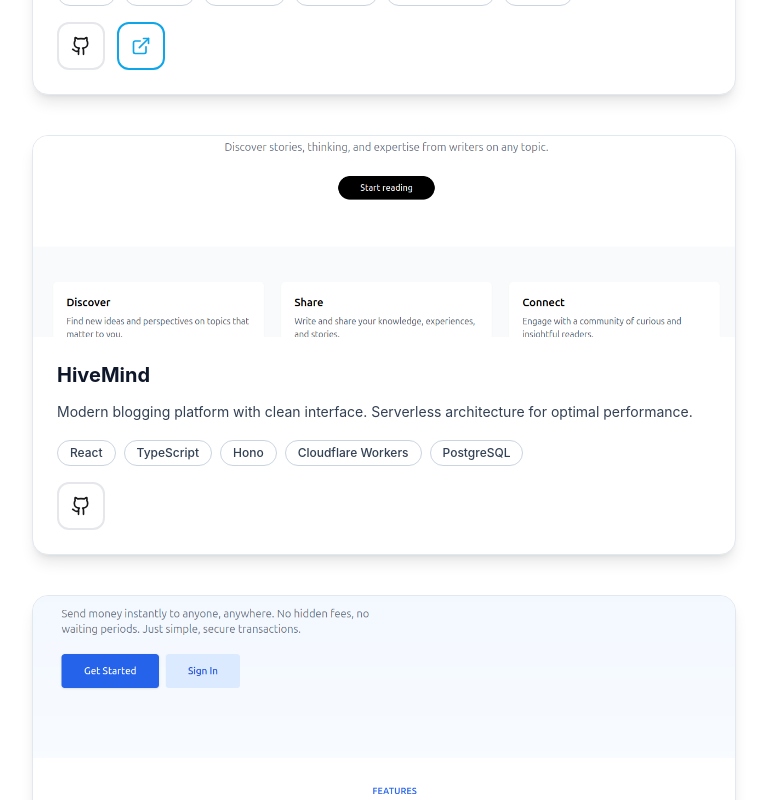
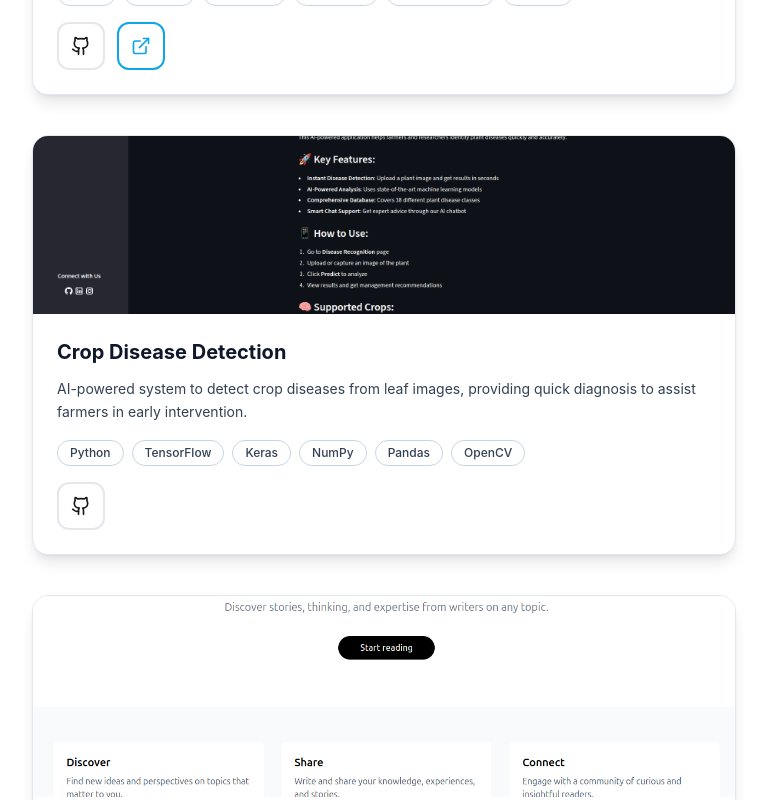
Before and after one commit to Vikram-0401/Portfolio, a React (Vite) app: page / in a window 1280 px wide. Shown: the part 4820-5620 px from the top of the page, without its empty margins (256-1023 px from the left). Built offline with nearby package versions, Linux system fonts and the light colour scheme.

Commit message:
Adde krishi avaranam project

```diff
--- a/src/components/Projects.tsx
+++ b/src/components/Projects.tsx
@@ -11,6 +11,15 @@ const projects = [
     github: 'https://github.com/Vikram-0401/Modernizing-Laboratory-Assessment.git',
     demo: 'https://labtests.vercel.app/',
     color: '#0EA5E9'
+  },
+  {
+    title: 'Crop Disease Detection',
+    description: 'AI-powered system to detect crop diseases from leaf images, providing quick diagnosis to assist farmers in early intervention.',
+    image: '/images/crop_disease_detection.png',
+    tech: ['Python', 'TensorFlow', 'Keras', 'NumPy', 'Pandas', 'OpenCV'],
+    github: 'https://github.com/Vikram-0401/Crop_disease_detection',
+    demo: 'https://krishikavacha.streamlit.app/',
+    color: '#16A34A'
   },
   {
     title: 'HiveMind',
```
Also changed, not shown: public/images/crop_disease_detection.png (added).
